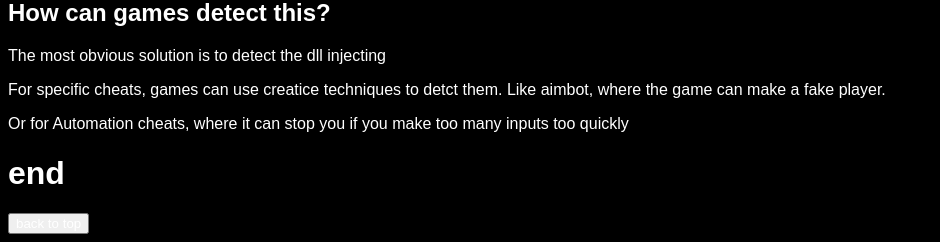
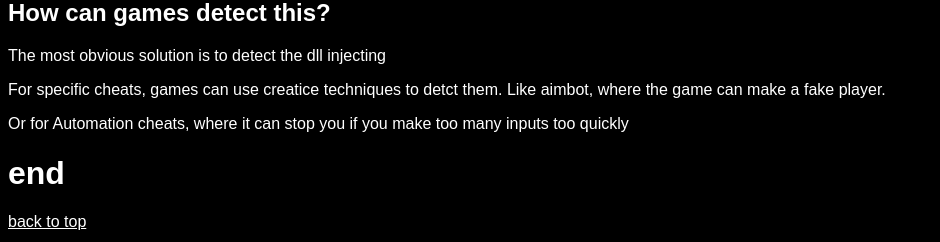
Before and after one commit to huntingwall8910/god-save-me, a PHP site: page /blog/post-internal-game-cheats.html in a window 1280 px wide. Shown: the part 1882-2124 px from the top of the page, without its empty margins (0-940 px from the left). Run offline with PHP 8.4, Linux system fonts and the light colour scheme.

Commit message:
hide yo kids and hide yo wife

```diff
--- a/blog/blogstyles.css
+++ b/blog/blogstyles.css
@@ -8,3 +8,6 @@ body{
 ul{
   list-style-type:disc;
 }
+input {
+  color:black
+}
--- a/blog/post-internal-game-cheats.html
+++ b/blog/post-internal-game-cheats.html
@@ -33,6 +33,6 @@
         <p>For specific cheats, games can use creatice techniques to detct them. Like aimbot, where the game can make a fake player.</p>
         <p>Or for Automation cheats, where it can stop you if you make too many inputs too quickly</p>
         <h1>end</h1>
-        <input type="button" onclick="location.href=#top" value="back to top">
+        <a href="#top">back to top</a>
     </body>
 </html>
```
